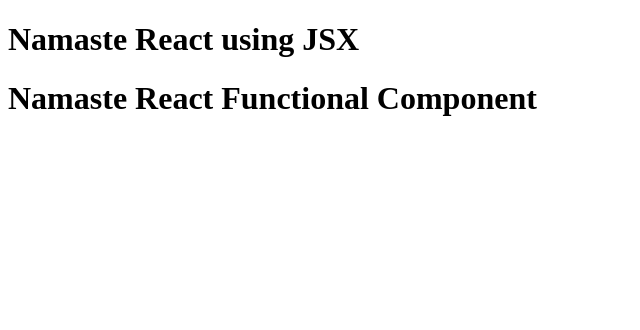
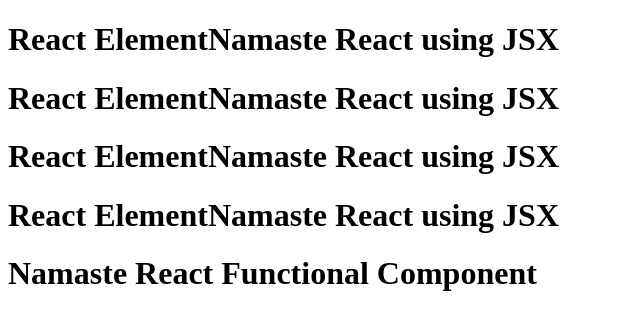
Before and after one commit to tanuj96/FoodOrderingApp, a React (Vite) app: page / in a window 1280 px wide. Shown: the top 330 px of the page, without its empty margins (0-640 px from the left). Built offline with nearby package versions, Linux system fonts and the light colour scheme.

Commit message:
episode 3

```diff
--- a/App.js
+++ b/App.js
@@ -14,19 +14,56 @@
 
 // root.render(jsxHeading);
 
+// -------------------------------------------------------------------------------------------------------------------
+
+// import React from "react";
+// import ReactDOM from "react-dom/client";
+
+// const Title = () => (
+//   <h1 className="head" tabIndex="5">
+//     Namaste React using JSX
+//   </h1>
+// );
+
+// //React Functional Component
+// const HeadingComponent = () => (
+//   <div id="container">
+//     <Title />
+//     <h1 className="heading">Namaste React Functional Component</h1>
+//   </div>
+// );
+
+// const root = ReactDOM.createRoot(document.getElementById("root"));
+
+// root.render(<HeadingComponent />);
+
+// -------------------------------------------------------------------------------------------------------------------
+
 import React from "react";
 import ReactDOM from "react-dom/client";
 
+const elem = <span>React Element</span>;
+
 const Title = () => (
   <h1 className="head" tabIndex="5">
+    {elem}
     Namaste React using JSX
   </h1>
 );
 
-//React Functional Component
+const Title2 = (
+    <h1 className="head" tabIndex="5">
+      {elem}
+      Namaste React using JSX
+    </h1>
+  );
+
 const HeadingComponent = () => (
   <div id="container">
+    {Title()}
     <Title />
+    <Title></Title>
+    {Title2}
     <h1 className="heading">Namaste React Functional Component</h1>
   </div>
 );
```
